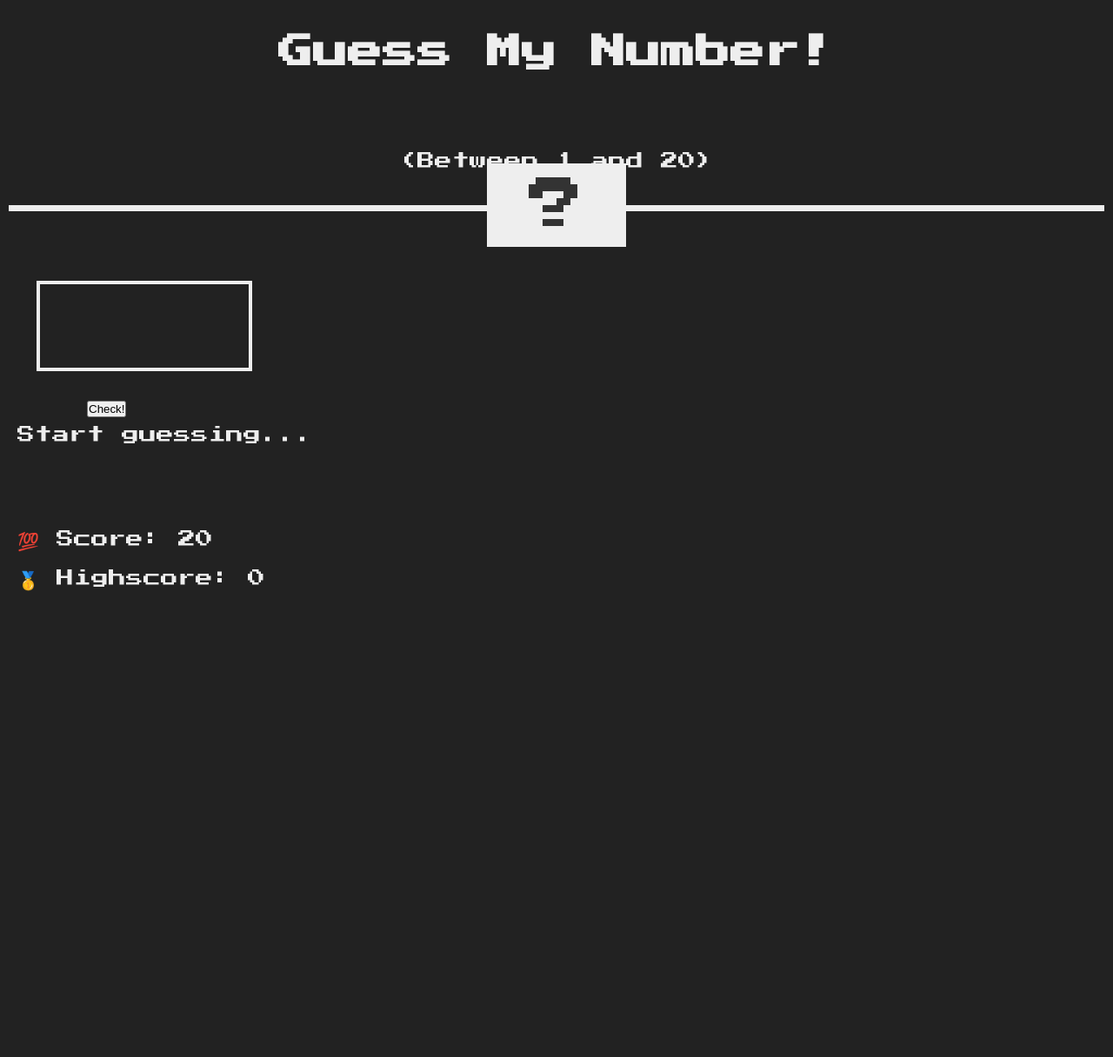
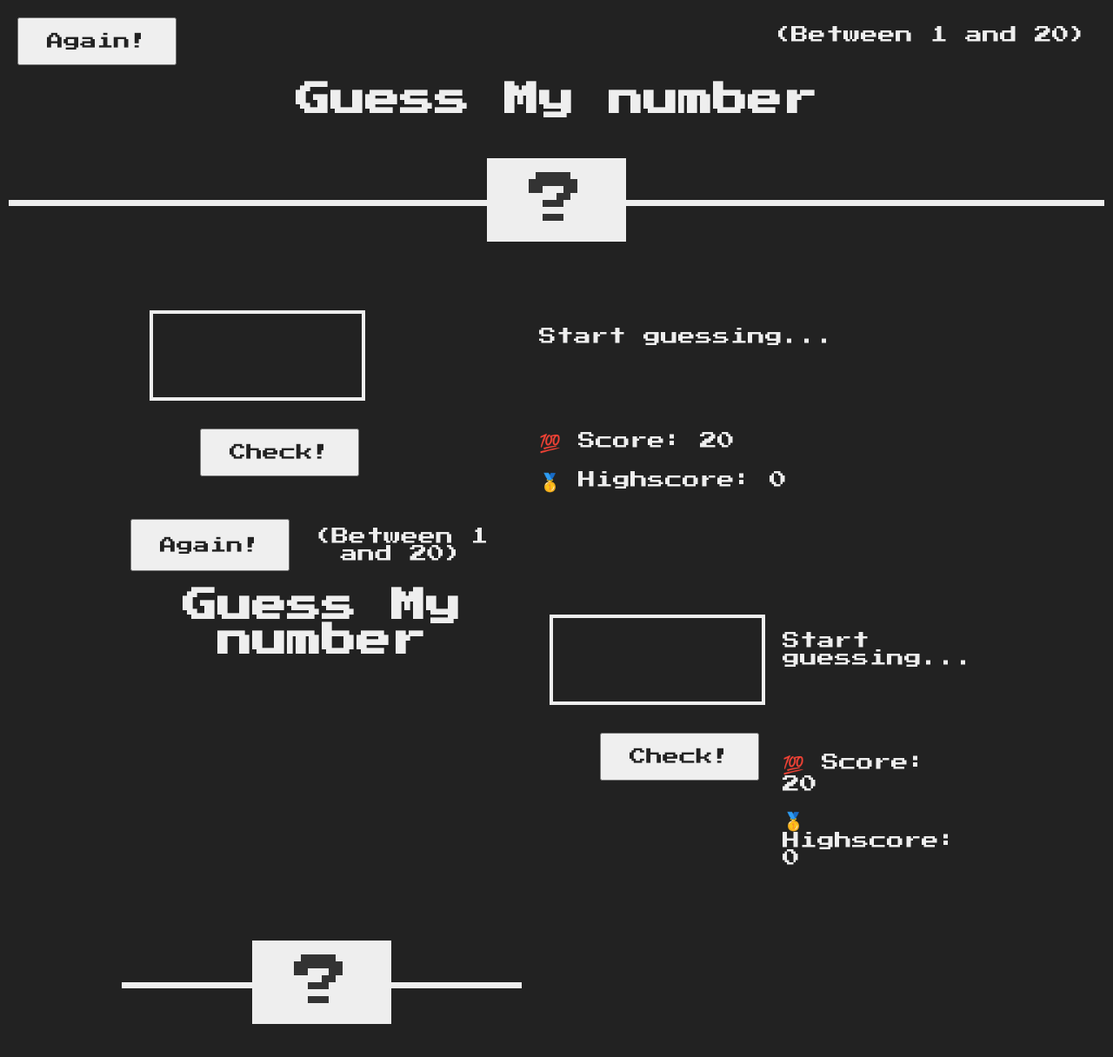
Before and after one commit to Mayorhack/Guess-my-number, a plain HTML site: page index.html in a window 1280 px wide. Shown: the whole page at 87% size. Before the commit the page ends 800 px from the top, so only its background shows below. Drawn offline with Linux system fonts and the light colour scheme.

Commit message:
updated html to update classlist

```diff
--- a/index.html
+++ b/index.html
@@ -2,30 +2,69 @@
 <html lang="en">
   <head>
     <meta charset="UTF-8" />
+    <meta http-equiv="X-UA-Compatible" content="IE=edge" />
     <meta name="viewport" content="width=device-width, initial-scale=1.0" />
-    <meta http-equiv="X-UA-Compatible" content="ie=edge" />
+    <title>Guess My Number</title>
     <link rel="stylesheet" href="style.css" />
-    <title>Guess My Number!</title>
   </head>
   <body>
     <header>
-      <h1>Guess My Number!</h1>
-      <p class="between">(Between 1 and 20)</p>
-      <button class="btn again">Again!</button>
+      <nav class="flex">
+        <input type="submit" value="Again!" class="again" />
+        <p>(Between 1 and 20)</p>
+      </nav>
+      <h1>Guess My number</h1>
       <div class="number">?</div>
     </header>
-    <main>
-      <section class="left">
-        <input type="number" class="guess" />
-        <button class="btn check">Check!</button>
-      </section>
-      <section class="right">
+    <main class="grid container">
+      <div>
+        <input type="number" name="number" class="guess" />
+        <input type="submit" value="Check!" class="check" />
+      </div>
+      <div class="text">
         <p class="message">Start guessing...</p>
         <p class="label-score">💯 Score: <span class="score">20</span></p>
         <p class="label-highscore">
           🥇 Highscore: <span class="highscore">0</span>
         </p>
-      </section>
+      </div>
+      <!DOCTYPE html>
+      <html lang="en">
+        <head>
+          <meta charset="UTF-8" />
+          <meta http-equiv="X-UA-Compatible" content="IE=edge" />
+          <meta
+            name="viewport"
+            content="width=device-width, initial-scale=1.0"
+          />
+          <title>Guess My Number</title>
+          <link rel="stylesheet" href="style.css" />
+        </head>
+        <body>
+          <header>
+            <nav class="flex">
+              <input type="submit" value="Again!" class="again" />
+              <p>(Between 1 and 20)</p>
+            </nav>
+            <h1>Guess My number</h1>
+            <div class="number">?</div>
+          </header>
+          <main class="grid container">
+            <div>
+              <input type="number" name="number" class="guess" />
+              <input type="submit" value="Check!" class="check" />
+            </div>
+            <div class="text">
+              <p class="message">Start guessing...</p>
+              <p class="label-score">💯 Score: <span class="score">20</span></p>
+              <p class="label-highscore">
+                🥇 Highscore: <span class="highscore">0</span>
+              </p>
+            </div>
+          </main>
+          <script src="script.js"></script>
+        </body>
+      </html>
     </main>
     <script src="script.js"></script>
   </body>
```
